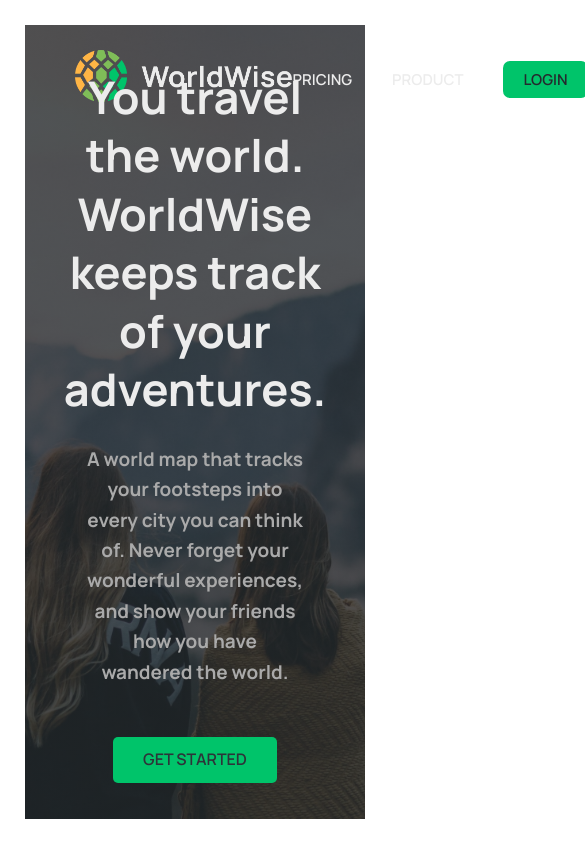
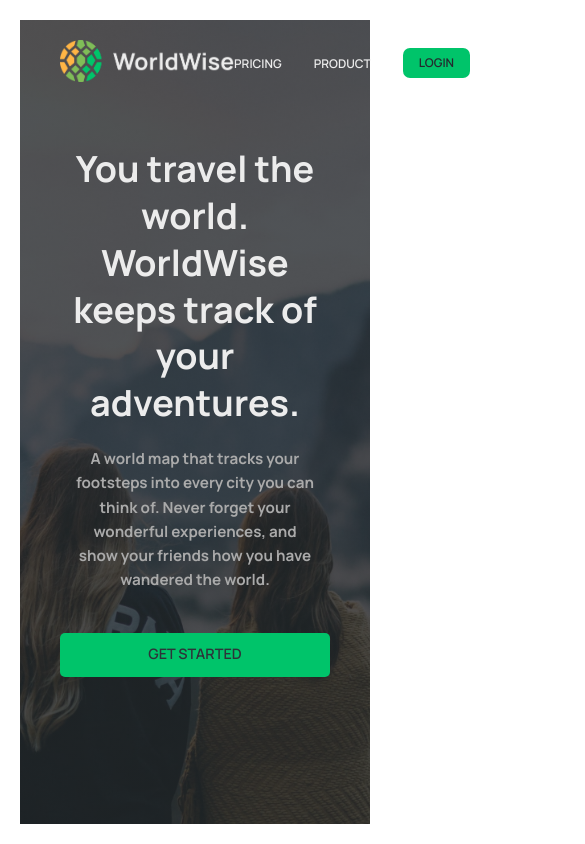
Before and after one commit to Amadou-dot/worldwise, a React (Vite) app: page / in a window 390 px wide. Shown: the whole page, 585 px wide, since content can reach past the window. Built offline with nearby package versions, Linux system fonts and the light colour scheme; what country-flag-emoji-polyfill would draw is missing.

Commit message:
Add responsive base styles and global mobile typography

```diff
--- a/src/index.css
+++ b/src/index.css
@@ -26,6 +26,19 @@
   box-sizing: border-box;
 }
 
+/* Mobile-first responsive font sizing */
+@media (max-width: 768px) {
+  html {
+    font-size: 55%;
+  }
+}
+
+@media (max-width: 480px) {
+  html {
+    font-size: 50%;
+  }
+}
+
 body {
   font-family: "Manrope", sans-serif;
   color: var(--color-light--2);
@@ -48,6 +61,26 @@
   border-radius: 5px;
   background-color: var(--color-light--3);
   transition: all 0.2s;
+  min-height: 44px;
+}
+
+/* Mobile responsive inputs */
+@media (max-width: 768px) {
+  input,
+  textarea {
+    padding: 1rem 1.5rem;
+    font-size: 1.7rem;
+    min-height: 48px;
+  }
+}
+
+@media (max-width: 480px) {
+  input,
+  textarea {
+    padding: 1.2rem 1.5rem;
+    font-size: 1.8rem;
+    min-height: 50px;
+  }
 }
 
 input:focus {
@@ -66,6 +99,25 @@
   font-weight: 600;
   padding: 1rem 3rem;
   border-radius: 5px;
+  min-height: 44px; /* Minimum touch target size */
+  transition: all 0.2s;
+}
+
+.cta:hover {
+  background-color: var(--color-brand--1);
+  transform: translateY(-2px);
+}
+
+/* Mobile responsive CTA */
+@media (max-width: 768px) {
+  .cta:link,
+  .cta:visited {
+    padding: 1.2rem 2.5rem;
+    font-size: 1.8rem;
+    width: 100%;
+    text-align: center;
+    max-width: 300px;
+  }
 }
 
 .emoji {
```
